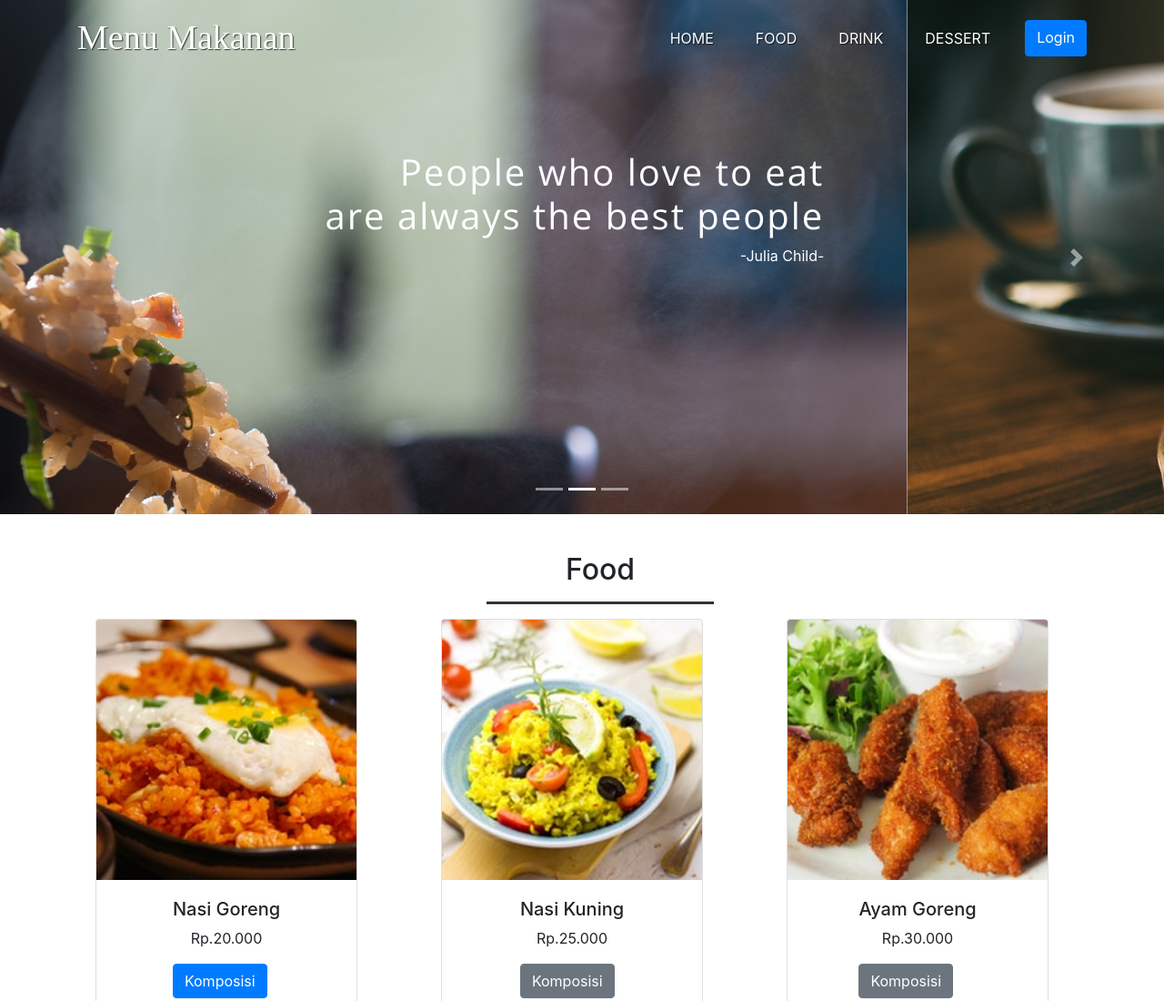
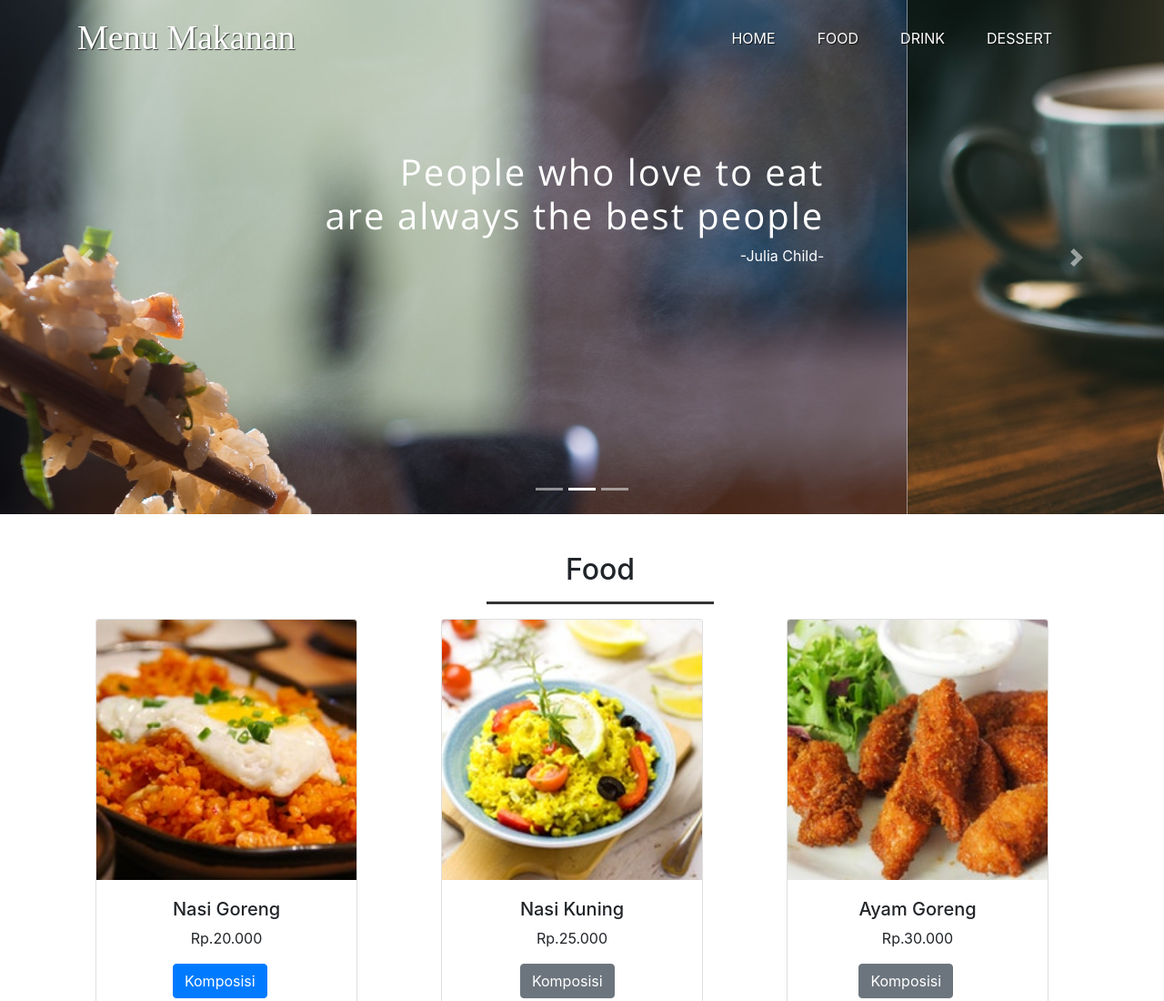
Before and after one commit to priapambudi/MenuMakan, a plain HTML site: page index.html in a window 1280 px wide. Shown: the top 1100 px of the page at 91% size. Drawn offline with nearby package versions, Linux system fonts and the light colour scheme; a web font is replaced by a local one.

Commit message:
update index.html

```diff
--- a/index.html
+++ b/index.html
@@ -32,7 +32,7 @@
             <a class="nav-item nav-link" href="#">Food</a>
             <a class="nav-item nav-link" href="#">Drink</a>
             <a class="nav-item nav-link" href="#">Dessert</a>
-            <a class="nav-item  btn btn-primary tombol" href="#">Login</a>
+
           </div>
         </div>
       </div>
```
